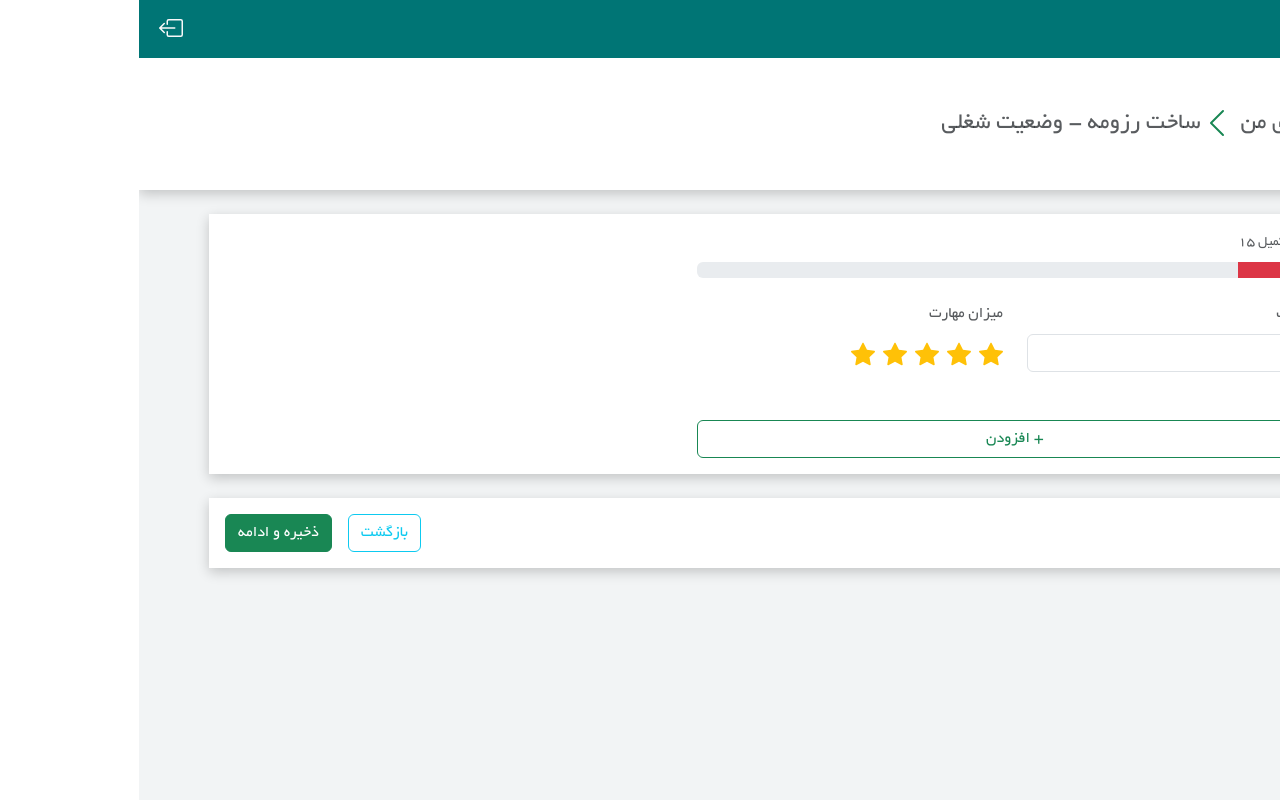
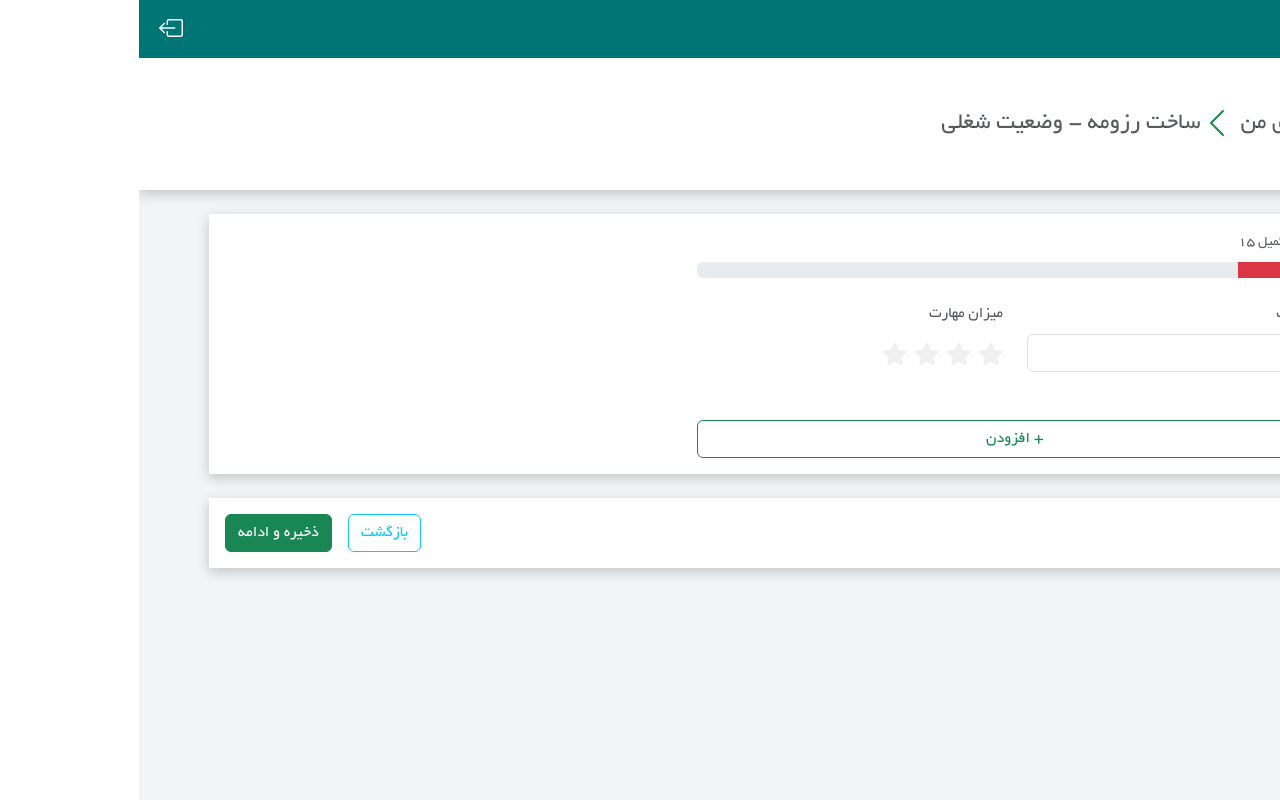
Before and after one commit to nimaessi/Resume, a React (Vite) app: page /resume/skills in a window 1280 px wide. Built offline with nearby package versions, Linux system fonts and the light colour scheme.

Commit message:
Add skillSlice :wink:

```diff
--- a/src/app/store.js
+++ b/src/app/store.js
@@ -3,11 +3,13 @@ import informationReducer from "../features/information/informationSlice";
 import educationReducer from "../features/education/educationSlie";
 import logger from "redux-logger";
 import jobReducer from "../features/job-experience/jobSlice";
+import skillsReducer from "../features/skills/skillSlice";
 const store = configureStore({
     reducer: {
         information: informationReducer,
         education: educationReducer,
-        job: jobReducer
+        job: jobReducer,
+        skills: skillsReducer
     },
     middleware: (getDefaultMiddleware) => getDefaultMiddleware().concat(logger)
 });
--- a/src/components/resume/skills/SkillForm.jsx
+++ b/src/components/resume/skills/SkillForm.jsx
@@ -1,7 +1,6 @@
 import { Form, Row } from "react-bootstrap";
 import Col from 'react-bootstrap/Col';
 import Stars from "./Stars";
-
 const SkillForm = () => {
   return (
     <Row className = "mb-3">
--- a/src/components/resume/skills/Stars.jsx
+++ b/src/components/resume/skills/Stars.jsx
@@ -1,15 +1,23 @@
 import Col from 'react-bootstrap/Col';
 import * as Icon from 'react-bootstrap-icons';
-
+import styles from "./skill.module.css";
+import Tooltips from './Tooltips';
 const Stars = () => {
   return (
     <Col>
         <p className = "text-muted mt-4">میزان مهارت</p>
-        <Icon.StarFill className = "text-warning me-2 fs-4" />
-        <Icon.StarFill className = "text-warning me-2 fs-4" />
-        <Icon.StarFill className = "text-warning me-2 fs-4" />
-        <Icon.StarFill className = "text-warning me-2 fs-4" />
-        <Icon.StarFill className = "text-warning me-2 fs-4" />
+        <Tooltips text = "ضعیف">
+          <Icon.StarFill id = "r1" className = {`${styles.stars} me-2 fs-4`} />
+        </Tooltips>
+        <Tooltips text = "متوسط">
+          <Icon.StarFill id = "r2" className = {`${styles.stars} me-2 fs-4`} />
+        </Tooltips>
+        <Tooltips text = "خوب">
+          <Icon.StarFill id = "r3" className = {`${styles.stars} me-2 fs-4`} />
+        </Tooltips>
+        <Tooltips text = "عالی">
+          <Icon.StarFill id = "r4" className = {`${styles.stars} me-2 fs-4`}/>
+        </Tooltips>
     </Col>
   )
 }
--- /dev/null
+++ b/src/components/resume/skills/Tooltips.jsx
@@ -0,0 +1,14 @@
+import { OverlayTrigger, Tooltip } from 'react-bootstrap';
+
+const Tooltips = ({text, children}) => {
+  return (
+    <OverlayTrigger
+        placement = "bottom"
+        delay = {{ show: 250, hide: 400 }}
+        overlay = {(props) => <Tooltip id="button-tooltip" {...props}> {text}</Tooltip>}>
+            {children}
+    </OverlayTrigger>
+  )
+}
+
+export default Tooltips;
--- /dev/null
+++ b/src/components/resume/skills/skill.module.css
@@ -0,0 +1,7 @@
+.stars {
+    color: #F0F0F0;
+    transition: color 0.5s ease;
+}
+.stars:hover {
+    color: #FFC107;
+}
--- /dev/null
+++ b/src/features/skills/skillSlice.js
@@ -0,0 +1,17 @@
+import { createSlice } from "@reduxjs/toolkit";
+
+const initialState = {
+  skill : []
+}
+const skillSlice = createSlice({
+    name: "skills",
+    initialState,
+    reducers:{
+        setSkill: (state, action) => {
+            state.skill.push({skill: action.payload.skill, rate: action.payload.rate});
+        }
+    }
+});
+export default skillSlice.reducer;
+export const { setSkill} = skillSlice.actions;
+export const selectSkill = (store) => store.skill;
```
